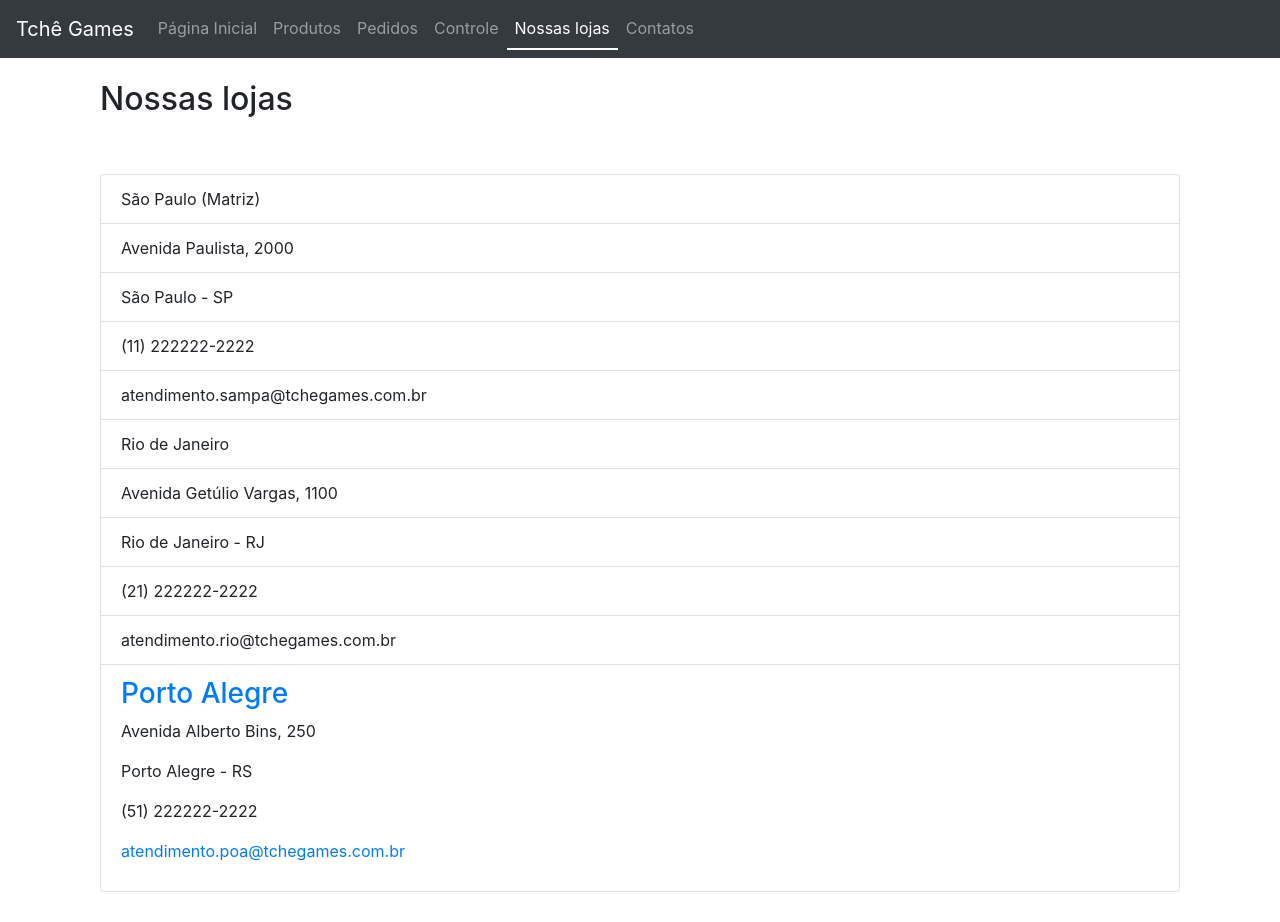
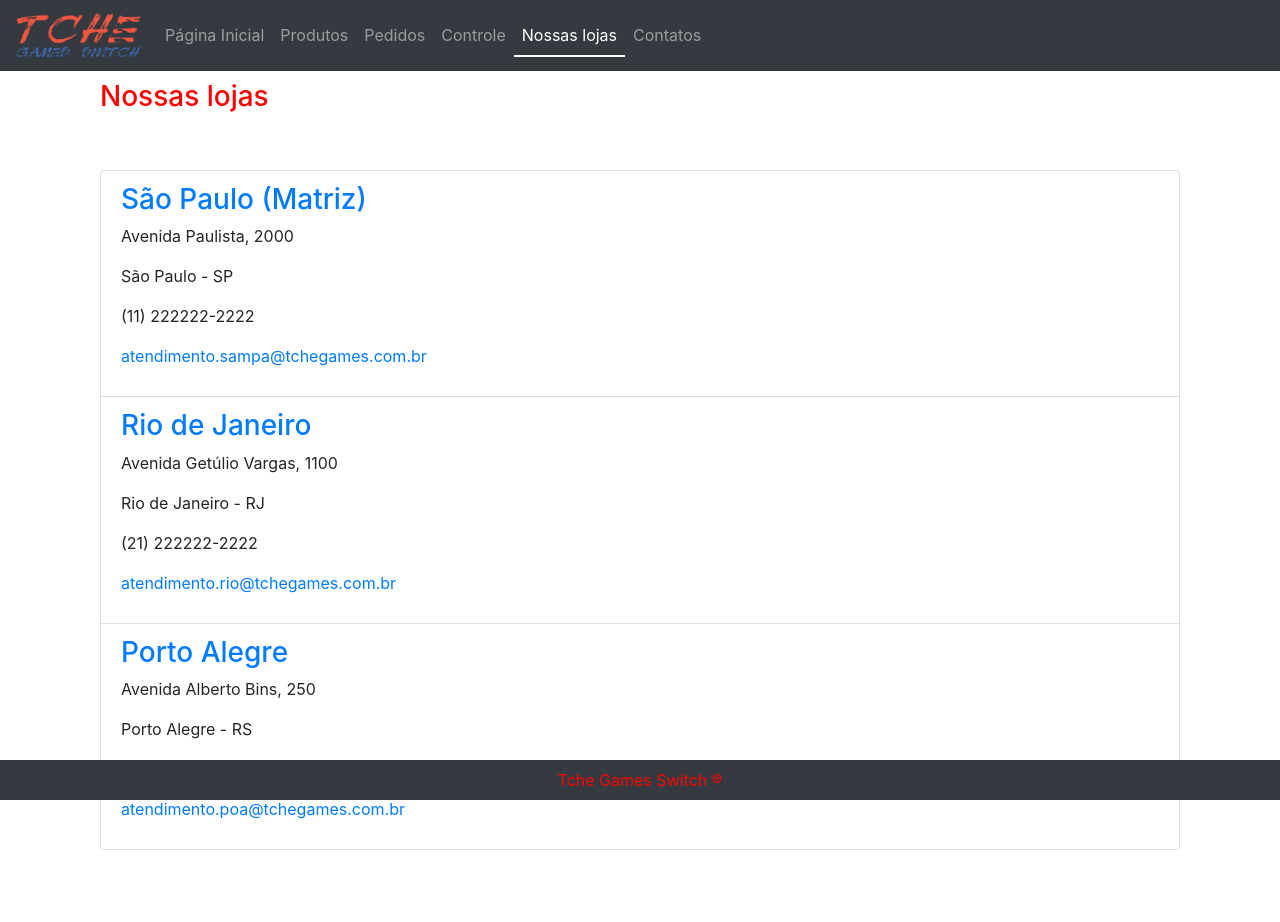
Before and after one commit to mdaniliauskas/Projeto_TcheGamesSwitch_RecodePro_ReactJs_V7, a React (Create React App) app: page /lojas in a window 1280 px wide. Before the commit the page ends 892 px from the top, so only its background shows below. Built offline with nearby package versions, Linux system fonts and the light colour scheme.

Commit message:
Ajustes gerais nos estilos/CSS

```diff
--- a/src/App.js
+++ b/src/App.js
@@ -1,8 +1,9 @@
 import './App.css';
 import Menu from './Components/Menu';
+import './Components/Menu/Menu.css';
 import Rotas from './rotas';
 import { BrowserRouter } from 'react-router-dom';
-import { Container } from 'react-bootstrap';
+import { Container, Navbar } from 'react-bootstrap';
 
 function App() {
   return (
@@ -16,10 +17,12 @@ function App() {
           <Rotas />
         </Container>
       </main>
+      <br /><br /><br />
       <footer>
-
+      <Navbar fixed="bottom" bg="dark" expand="lg" style={{color:'red'}} className="justify-content-center">
+      Tche Games Switch &reg;
+      </Navbar>
       </footer>
-
     </div>
     </BrowserRouter>
   );
--- a/src/Components/Menu/Menu.css
+++ b/src/Components/Menu/Menu.css
@@ -1,3 +1,11 @@
+h3 {
+    color: red;
+}
+
+a {
+    color: red;
+}
+
 .nav-item {
     display: flex;
     justify-content: center;
--- a/src/Components/Menu/index.js
+++ b/src/Components/Menu/index.js
@@ -7,7 +7,7 @@ function BaseMenu(props) {
     return (
         <Navbar className="navbar-dark" bg="dark" expand="lg" fixed="top">
         <Navbar.Brand>
-            Tchê Games
+        <img src={require('../Produtos/img/logos/TGW_Logo.png').default} alt="Contatos" width="125px" /><br />
         </Navbar.Brand>
         <Navbar.Toggle aria-controls="item-menu" />
         <Navbar.Collapse id="item-menu">
@@ -21,6 +21,7 @@ function BaseMenu(props) {
             </Nav>
         </Navbar.Collapse>
         </Navbar>
+
     )
 }
 
--- a/src/Components/Produtos/Produtos.css
+++ b/src/Components/Produtos/Produtos.css
@@ -1,8 +1,8 @@
-.precoDesconto {
+.precoCheio {
     text-decoration: line-through;
     font-size: 15px;
 }
 
-.preco {
+.precoDesconto {
     color: red;
 }
--- a/src/Components/Produtos/index.js
+++ b/src/Components/Produtos/index.js
@@ -1,4 +1,4 @@
-
+import estilo from './Produtos.css';
 
 function ModeloProduto(props) {
     return (
@@ -9,10 +9,10 @@ function ModeloProduto(props) {
                 <p className="nome-prod">
                     {props.descricao}
                 </p>
-                <p className="precofinal-prod">
+                <p className="precoCheio">
                     R$ {props.precoCheio}
                 </p>
-                <p className="precofinal-prod">
+                <p className="precoDesconto">
                     R$ {props.precoDesconto}
                 </p>
             </figcaption>
--- a/src/Páginas/Controle.js
+++ b/src/Páginas/Controle.js
@@ -17,7 +17,7 @@ export default function Controle(props) {
        return (
         <Container fluid>
 
-            <h4>Controle de pedidos</h4><br />
+            <h3>Controle de pedidos</h3><br />
 
             <Table>
             {controle && controle.map(item => <ModeloTabela id_pedidos={item.id_pedidos} data={item.data} nomeClientes={item.nomeClientes} email={item.email} telefone={item.telefone} endereco={item.endereco} produto_id={item.produto_id} quantidade={item.quantidade} categoria={item.categoria} descricao={item.descricao} precoCheio={item.precoCheio} precoDesconto={item.precoDesconto} />)}
--- a/src/Páginas/Home.js
+++ b/src/Páginas/Home.js
@@ -1,26 +1,28 @@
 import React from 'react';
-import { Container, Image } from 'react-bootstrap';
+import { Container, Row } from 'react-bootstrap';
 
 
 export default function Home() {
 
     return (
         <Container>
-        <div>
-        <h2>Seja bem-vindo(a)!</h2>
+
+        <h3>Seja bem-vindo(a)!</h3>
         <br /><br />
+
+        <Row className="justify-content-center">
         <p>A Tche Games Switch é a sua loja especializada em Nintendo Switch&trade;</p>
         <p>Aqui você encontra todos os últimos lançamentos, os melhores preços e entrega rápida de consoles, jogos e acessórios!</p>
         <p>Em nosso site e em nossas lojas você sempre tem a sua disposição um antendente especializado para prontamente tirar suas dúvidas.</p>
         <br /><br /><br /><br />
-        </div>
+        </Row>
 
-        <div>
-        <img src={require('../Components/Produtos/img/produtos/Consoles/Switch_Azul_Vermelho.jpg').default} alt="Produtos" width="200px" />
-        <img src={require('../Components/Produtos/img/produtos/Acessorios/Organizador.jpg').default} alt="Produtos" width="200px" />
-        <img src={require('../Components/Produtos/img/produtos/Acessorios/Pelicula.jpg').default} alt="Produtos" width="200px" />
-        <img src={require('../Components/Produtos/img/produtos/Acessorios/Charging_Dock.jpg').default} alt="Produtos" width="200px" />
-        </div>
+        <Row className="justify-content-center">
+        <img src={require('../Components/Produtos/img/produtos/Consoles/Switch_Azul_Vermelho.jpg').default} alt="Produtos" width="150px" />
+        <img src={require('../Components/Produtos/img/produtos/Acessorios/Organizador.jpg').default} alt="Produtos" width="<150px" />
+        <img src={require('../Components/Produtos/img/produtos/Acessorios/Pelicula.jpg').default} alt="Produtos" width="150px" />
+        <img src={require('../Components/Produtos/img/produtos/Acessorios/Charging_Dock.jpg').default} alt="Produtos" width="150px" />
+        </Row>
         </Container>
 
     )}
--- a/src/Páginas/Lojas.js
+++ b/src/Páginas/Lojas.js
@@ -9,22 +9,26 @@ export default function Lojas() {
     return (
 
         <Container>
-        <h2>Nossas lojas</h2>
+        <h3>Nossas lojas</h3>
         <br /><br />
 
 
             <ListGroup>
-                <ListGroup.Item>São Paulo (Matriz)</ListGroup.Item>
-                <ListGroup.Item>Avenida Paulista, 2000</ListGroup.Item>
-                <ListGroup.Item>São Paulo - SP</ListGroup.Item>
-                <ListGroup.Item>(11) 222222-2222</ListGroup.Item>
-                <ListGroup.Item>atendimento.sampa@tchegames.com.br</ListGroup.Item>
+                <ListGroup.Item>
+                    <h3 class="text-primary">São Paulo (Matriz)</h3>
+                    <p>Avenida Paulista, 2000</p>
+                    <p>São Paulo - SP</p>
+                    <p>(11) 222222-2222</p>
+                    <p><a href="mailto:atendimento.sampa@tchegames.com.br">atendimento.sampa@tchegames.com.br</a></p>
+                </ListGroup.Item>
 
-                <ListGroup.Item>               Rio de Janeiro</ListGroup.Item>
-               <ListGroup.Item>       Avenida Getúlio Vargas, 1100</ListGroup.Item>
-               <ListGroup.Item>      Rio de Janeiro - RJ</ListGroup.Item>
-               <ListGroup.Item>      (21) 222222-2222</ListGroup.Item>
-               <ListGroup.Item>      atendimento.rio@tchegames.com.br</ListGroup.Item>
+                <ListGroup.Item>
+                <h3 class="text-primary">Rio de Janeiro</h3>
+                    <p>Avenida Getúlio Vargas, 1100</p>
+                    <p>Rio de Janeiro - RJ</p>
+                    <p>(21) 222222-2222</p>
+                    <p><a href="mailto:atendimento.rio@tchegames.com.br">atendimento.rio@tchegames.com.br</a></p>
+                </ListGroup.Item>
 
                <ListGroup.Item>
                         <h3 className="text-primary">Porto Alegre</h3>
--- a/src/Páginas/Pedidos.js
+++ b/src/Páginas/Pedidos.js
@@ -30,7 +30,7 @@ export default function Pedidos(props) {
 
     return (
         <div className="form-group col-md-6">
-                <h4>Realizar pedido</h4>
+                <h3>Realizar pedido</h3><br />
                 <Form onSubmit={Envio}>
                 <Form.Group>
                     <Form.Label>Nome:</Form.Label>
@@ -66,7 +66,7 @@ export default function Pedidos(props) {
 
                     <Form.Label>Quantidade:</Form.Label>
                     <Form.Control onChange={alteracao} type="text" id="quantidade" name="quantidade" placeholder="Quantidade do produto" />
-
+                    <br />
                     <Button variant="info" type="submit">Enviar</Button>
                 </Form.Group>
                 </Form>
--- a/src/Páginas/Produtos.js
+++ b/src/Páginas/Produtos.js
@@ -16,11 +16,12 @@ export default function Produtos() {
 
     return (
         <Container>
-            <div style={{justifyContent: 'center'}}>
-            <Row className="justify-content-md-center">
+            <h3>Nossos produtos</h3>
+            <br /><br />
+
+            <Row className="justify-content-center">
             {produtos && produtos.map(item => <ModeloProduto imagem={item.imagem} descricao={item.descricao} precoCheio={item.precoCheio} precoDesconto={item.precoDesconto} categoria={item.categoria} />)}
             </Row>
-            </div>
-        </Container>
+            </Container>
     )
 }
```
Also changed, not shown: src/Páginas/Contatos.js (+18 -5 lines), 1 other file (tests, documents, lock files or other folders).
